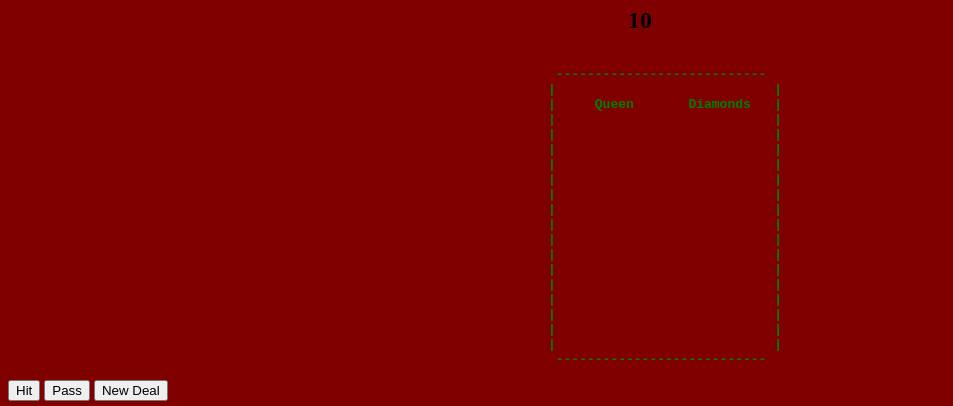
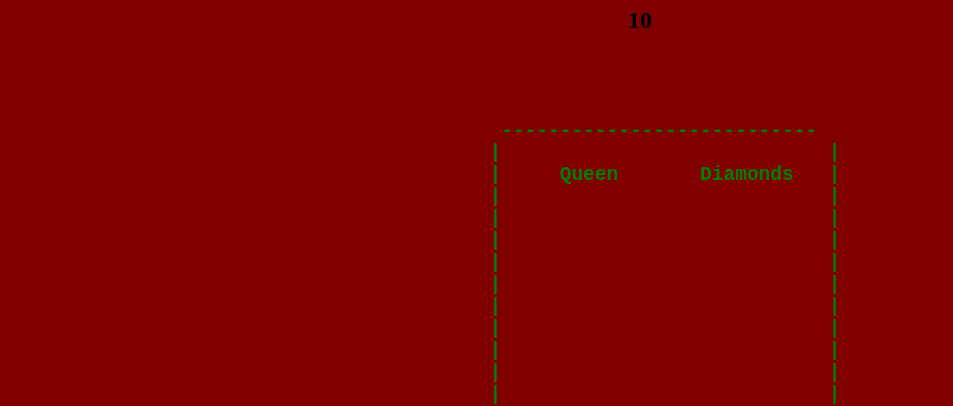
Before and after one commit to RaySandhu/BlackJackTrainer, a plain HTML site: page index.html in a window 1280 px wide. Shown: the part 142-548 px from the top of the page, without its empty margins (0-953 px from the left). Drawn offline with Linux system fonts and the light colour scheme.

Commit message:
minor styling

```diff
--- a/index.css
+++ b/index.css
@@ -15,6 +15,7 @@ body {
 	font-weight: bolder;
 	font-family: 'Gill Sans', 'Gill Sans MT', Calibri, 'Trebuchet MS', sans-serif;
 	margin-left: 50px;
+	overflow: scroll;
 }
 
 .button-set {
--- a/index.js
+++ b/index.js
@@ -64,7 +64,7 @@ let cardRender = (card) => {
 		}
 	}
 
-	return `<pre>
+	return `<pre> <h2>
  ---------------------------
 |                            |
 |${infoLine}|
@@ -85,6 +85,7 @@ let cardRender = (card) => {
 |                            |
 |                            |
  ---------------------------
+ </h2>
 </pre>`;
 };
 
```
